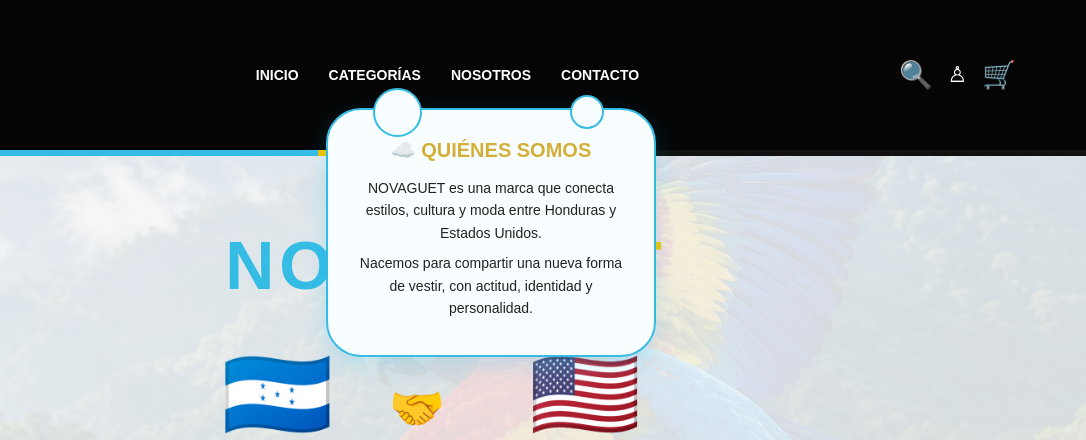
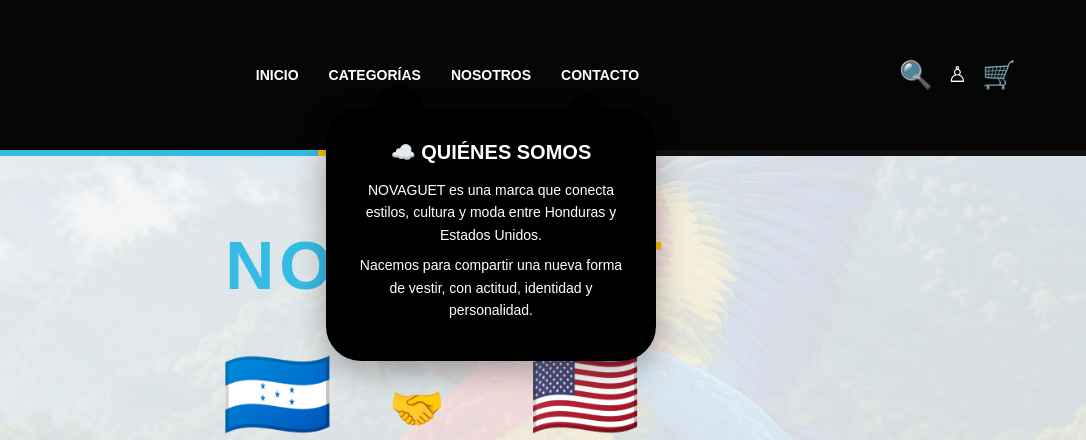
Before and after one commit to annerturcios25-oss/NOVAGUET, a website: page public/index.html in a window 1280 px wide. Both pictures are taken after a click on the link "NOSOTROS". Shown: the top 440 px of the page, 194-1280 px from the left. Drawn offline with Linux system fonts and the light colour scheme; no server answers.

Commit message:
Nube negra nosotros

```diff
--- a/public/styles.css
+++ b/public/styles.css
@@ -424,12 +424,10 @@ footer {
 }
 
 /* NOSOTROS */
-
 .nosotros-menu {
   position: relative;
   display: inline-block;
 }
-
 .nosotros-cloud {
   display: none;
   position: absolute;
@@ -439,60 +437,55 @@ footer {
   width: 330px;
   z-index: 9999;
 }
-
 .nosotros-cloud.active,
 .nosotros-cloud.show {
   display: block;
 }
-
+/* NUBE NEGRA */
 .cloud-content {
   position: relative;
-  padding: 28px 25px;
-  background: #f8fdff;
-  border: 2px solid #35bce5;
+  padding: 30px 26px;
+  background: #050505;
+  border: 2px solid #050505;
   border-radius: 35px;
   text-align: center;
-  box-shadow: 0 8px 25px rgba(0, 191, 255, 0.20);
-}
-
+  box-shadow: 0 10px 30px rgba(0, 0, 0, 0.30);
+}
+/* BURBUJAS DE LA NUBE */
 .cloud-content::before,
 .cloud-content::after {
   content: "";
   position: absolute;
-  background: #f8fdff;
-  border: 2px solid #35bce5;
+  background: #050505;
+  border: 2px solid #050505;
   border-radius: 50%;
 }
-
 .cloud-content::before {
-  width: 45px;
-  height: 45px;
-  top: -22px;
+  width: 48px;
+  height: 48px;
+  top: -24px;
   left: 45px;
 }
-
 .cloud-content::after {
-  width: 30px;
-  height: 30px;
-  top: -15px;
+  width: 32px;
+  height: 32px;
+  top: -16px;
   right: 50px;
 }
-
+/* TEXTO */
 .cloud-content h2,
 .cloud-content p {
   position: relative;
   z-index: 2;
 }
-
 .cloud-content h2 {
   margin: 0 0 15px;
-  color: #d4af37;
+  color: #ffffff;
   font-size: 20px;
 }
-
 .cloud-content p {
   margin: 8px 0;
-  color: #222;
+  color: #ffffff;
   font-size: 14px;
   line-height: 1.6;
 }
@@ -1734,3 +1727,71 @@ footer {
   }
 
 }
+/* ===== NOSOTROS - NUBE NEGRA ===== */
+
+.nosotros-cloud {
+  display: none !important;
+  position: absolute !important;
+  top: 42px !important;
+  left: 50% !important;
+  transform: translateX(-50%) !important;
+  width: 330px !important;
+  z-index: 99999 !important;
+}
+
+.nosotros-cloud.active,
+.nosotros-cloud.show {
+  display: block !important;
+}
+
+.nosotros-cloud .cloud-content {
+  position: relative !important;
+  background: #000000 !important;
+  border: 2px solid #000000 !important;
+  border-radius: 35px !important;
+  padding: 30px 26px !important;
+  text-align: center !important;
+  box-shadow: 0 10px 30px rgba(0,0,0,.30) !important;
+}
+
+.nosotros-cloud .cloud-content::before,
+.nosotros-cloud .cloud-content::after {
+  content: "" !important;
+  position: absolute !important;
+  background: #000000 !important;
+  border: 2px solid #000000 !important;
+  border-radius: 50% !important;
+}
+
+.nosotros-cloud .cloud-content::before {
+  width: 48px !important;
+  height: 48px !important;
+  top: -24px !important;
+  left: 45px !important;
+}
+
+.nosotros-cloud .cloud-content::after {
+  width: 32px !important;
+  height: 32px !important;
+  top: -16px !important;
+  right: 50px !important;
+}
+
+.nosotros-cloud .cloud-content h2 {
+  color: #ffffff !important;
+  margin: 0 0 15px !important;
+  font-size: 20px !important;
+}
+
+.nosotros-cloud .cloud-content p {
+  color: #ffffff !important;
+  margin: 8px 0 !important;
+  font-size: 14px !important;
+  line-height: 1.6 !important;
+}
+
+@media (max-width: 480px) {
+  .nosotros-cloud {
+    width: 290px !important;
+  }
+}
```
